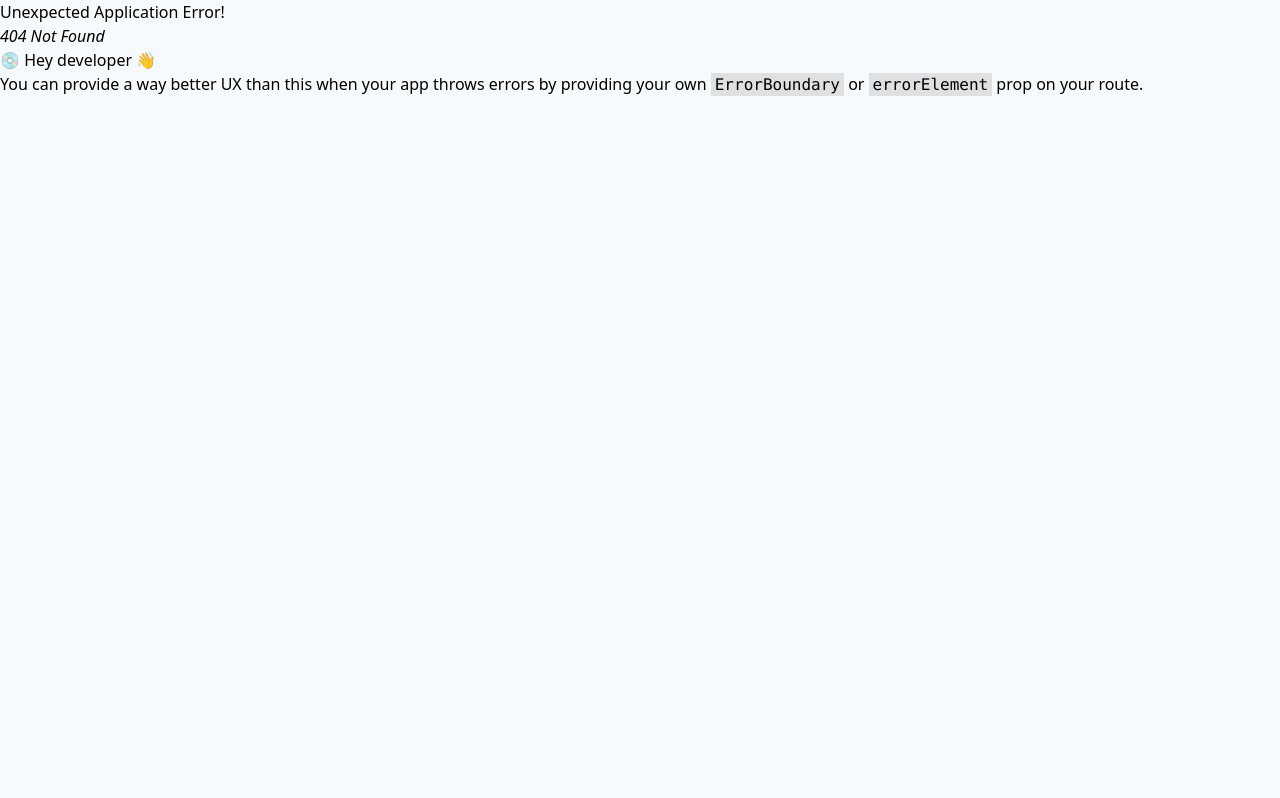
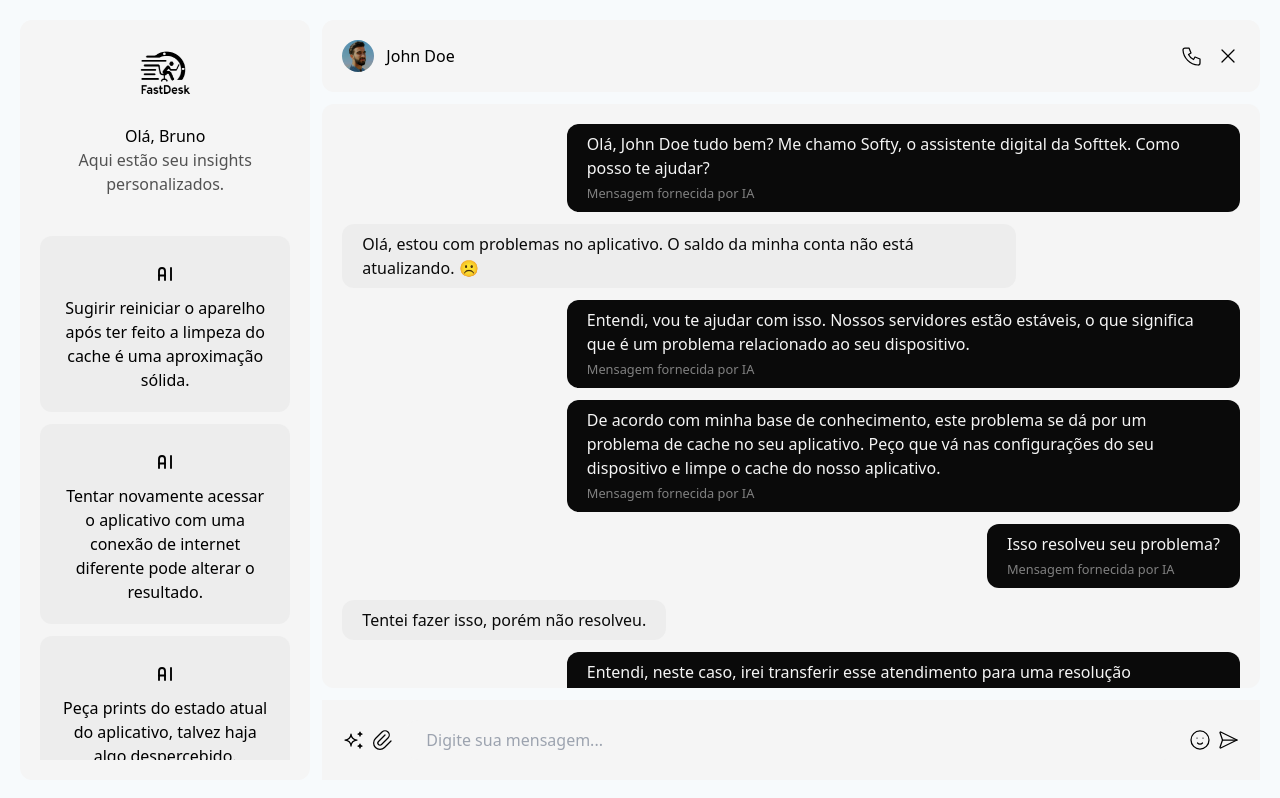
Before and after one commit to munraitoo13/fast-desk, a React (Vite) app: page /chat in a window 1280 px wide. Before the commit this address had no page. Built offline with nearby package versions, Linux system fonts and the light colour scheme.

Commit message:
finished chat page

```diff
--- /dev/null
+++ b/src/components/ChatAside.jsx
@@ -0,0 +1,30 @@
+import { IconChevronRight } from "@tabler/icons-react";
+import InsightIA from "./InsightIA";
+
+export default function ChatAside() {
+  return (
+    <aside className="bg-neutral-100 rounded-xl p-5 h-full flex flex-col items-center lg:max-w-sm gap-10 max-h-full">
+      <div className="gap-5 flex flex-col justify-center items-center">
+        <img src="/logo.png" alt="FastDesk logo" className="w-16" />
+
+        <div>
+          <h3 className="font-medium text-center">Olá, Bruno</h3>
+          <p className="text-center text-neutral-600">
+            Aqui estão seu insights personalizados.
+          </p>
+        </div>
+      </div>
+
+      {/* insights */}
+      <div className="flex flex-col gap-3 items-center overflow-auto">
+        <InsightIA mensagem="Sugirir reiniciar o aparelho após ter feito a limpeza do cache é uma aproximação sólida." />
+
+        <InsightIA mensagem="Tentar novamente acessar o aplicativo com uma conexão de internet diferente pode alterar o resultado." />
+
+        <InsightIA mensagem="Peça prints do estado atual do aplicativo, talvez haja algo despercebido." />
+
+        <IconChevronRight className="cursor-pointer" />
+      </div>
+    </aside>
+  );
+}
--- /dev/null
+++ b/src/components/ChatNav.jsx
@@ -0,0 +1,40 @@
+import { IconX, IconPhone } from "@tabler/icons-react";
+import { useState } from "react";
+
+export default function Navbar() {
+  const confirmExit = () => {
+    if (window.confirm("Deseja realmente sair?")) {
+      window.close();
+    }
+  };
+  return (
+    <nav>
+      {/* navbar */}
+      <div className="bg-neutral-100 rounded-xl flex justify-between items-center p-5">
+        {/* esquerda */}
+        <div className="flex justify-center items-center gap-10">
+          <div className="flex gap-3 items-center">
+            <img
+              src="/cliente.jpg"
+              alt="Cliente"
+              className="rounded-full h-8"
+            />
+            <span>John Doe</span>
+          </div>
+        </div>
+
+        {/* direita */}
+        <div className="flex items-center gap-3">
+          <IconPhone stroke={1.25} />
+          <IconX
+            className="cursor-pointer"
+            onClick={() => {
+              confirmExit();
+            }}
+            stroke={1.25}
+          />
+        </div>
+      </div>
+    </nav>
+  );
+}
--- /dev/null
+++ b/src/components/InsightIA.jsx
@@ -0,0 +1,10 @@
+import { IconAi } from "@tabler/icons-react";
+
+export default function InsightIA({ mensagem }) {
+  return (
+    <div className="bg-neutral-200/50 rounded-xl p-5 flex flex-col items-center gap-1">
+      <IconAi size={36} stroke={1.25} />
+      <p className="text-center">{mensagem}</p>
+    </div>
+  );
+}
--- /dev/null
+++ b/src/components/MensagemAtendente.jsx
@@ -0,0 +1,7 @@
+export default function MensagemAtendente({ mensagem }) {
+  return (
+    <div className="bg-neutral-950 text-neutral-100 rounded-xl px-5 py-2 self-end max-w-[75%]">
+      <p>{mensagem}</p>
+    </div>
+  );
+}
--- /dev/null
+++ b/src/components/MensagemIA.jsx
@@ -0,0 +1,8 @@
+export default function MensagemIA({ mensagem }) {
+  return (
+    <div className="bg-neutral-950 text-neutral-100 rounded-xl px-5 py-2 self-end max-w-[75%]">
+      <p>{mensagem}</p>
+      <small className="opacity-50">Mensagem fornecida por IA</small>
+    </div>
+  );
+}
--- /dev/null
+++ b/src/components/MensagemUser.jsx
@@ -0,0 +1,7 @@
+export default function MensagemUser({ mensagem }) {
+  return (
+    <div className="bg-neutral-200/50 text-neutral-950 rounded-xl px-5 py-2 self-start max-w-[75%]">
+      <p>{mensagem}</p>
+    </div>
+  );
+}
--- a/src/main.jsx
+++ b/src/main.jsx
@@ -6,6 +6,7 @@ import Signin from "./pages/Signin.jsx";
 import Dashboard from "./pages/Dashboard.jsx";
 import About from "./pages/About.jsx";
 import Atendimentos from "./pages/Atendimentos.jsx";
+import Chat from "./pages/Chat.jsx";
 import "./index.css";
 
 const router = createBrowserRouter([
@@ -29,6 +30,10 @@ const router = createBrowserRouter([
     path: "/atendimentos",
     element: <Atendimentos />,
   },
+  {
+    path: "/chat",
+    element: <Chat />,
+  },
 ]);
 
 ReactDOM.createRoot(document.getElementById("root")).render(
--- /dev/null
+++ b/src/pages/Chat.jsx
@@ -0,0 +1,70 @@
+import ChatNav from "../components/ChatNav";
+import ChatAside from "../components/ChatAside";
+import {
+  IconSparkles,
+  IconPaperclip,
+  IconMoodSmile,
+  IconSend2,
+} from "@tabler/icons-react";
+import MensagemIA from "../components/MensagemIA";
+import MensagemUser from "../components/MensagemUser";
+import MensagemAtendente from "../components/MensagemAtendente";
+
+export default function Dashboard() {
+  return (
+    <div className="flex flex-col lg:flex-row px-5 py-5 h-screen gap-3">
+      <div className="order-2 lg:order-1">
+        <ChatAside />
+      </div>
+
+      <main className="w-full flex flex-grow flex-col order-1 lg:order-2 gap-3 max-h-full">
+        <ChatNav />
+
+        <div className="bg-neutral-100 rounded-xl flex flex-grow flex-col overflow-y-auto">
+          {/* chat */}
+          <div className="flex flex-grow flex-col items-center gap-3 p-5">
+            <MensagemIA
+              mensagem="Olá, John Doe tudo bem? Me chamo Softy, o assistente digital da
+                    Softtek. Como posso te ajudar?"
+            />
+
+            <MensagemUser mensagem="Olá, estou com problemas no aplicativo. O saldo da minha conta não está atualizando. ☹️" />
+
+            <MensagemIA mensagem="Entendi, vou te ajudar com isso. Nossos servidores estão estáveis, o que significa que é um problema relacionado ao seu dispositivo." />
+
+            <MensagemIA mensagem="De acordo com minha base de conhecimento, este problema se dá por um problema de cache no seu aplicativo. Peço que vá nas configurações do seu dispositivo e limpe o cache do nosso aplicativo." />
+
+            <MensagemIA mensagem="Isso resolveu seu problema?" />
+
+            <MensagemUser mensagem="Tentei fazer isso, porém não resolveu." />
+
+            <MensagemIA mensagem="Entendi, neste caso, irei transferir esse atendimento para uma resolução humanizada. Obrigado pela paciência!" />
+
+            <MensagemAtendente mensagem="Olá! Me chamo Bruno Marinho de Souza, agora vou continuar com nosso atendimento. Você pode detalhar melhor qual o seu problema?" />
+          </div>
+        </div>
+
+        {/* chatbox */}
+        <div className="flex items-center justify-center p-5 gap-3 bg-neutral-100">
+          <div className="flex gap-1">
+            <IconSparkles stroke={1.25} />
+            <IconPaperclip stroke={1.25} />
+          </div>
+
+          <input
+            className="px-5 py-2 w-full rounded-xl bg-neutral-100"
+            placeholder="Digite sua mensagem..."
+            type="text"
+            name="messageBox"
+            id="messageBox"
+          />
+
+          <div className="flex gap-1">
+            <IconMoodSmile stroke={1.25} />
+            <IconSend2 stroke={1.25} />
+          </div>
+        </div>
+      </main>
+    </div>
+  );
+}
```
Also changed, not shown: public/cliente.jpg (added).
